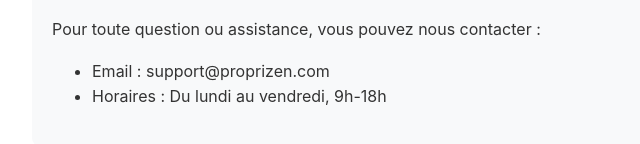
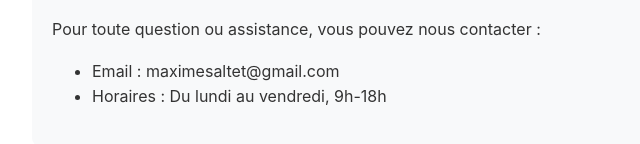
Before and after one commit to McSon2/PropriZen_support, a website: page index.html in a window 1280 px wide. Shown: the part 1185-1329 px from the top of the page, 208-848 px from the left. Drawn offline with Linux system fonts and the light colour scheme.

Commit message:
Update contact email in support page from support@proprizen.com to maximesaltet@gmail.com

```diff
--- a/index.html
+++ b/index.html
@@ -96,7 +96,7 @@
       <h2>Nous contacter</h2>
       <p>Pour toute question ou assistance, vous pouvez nous contacter :</p>
       <ul>
-        <li>Email : support@proprizen.com</li>
+        <li>Email : maximesaltet@gmail.com</li>
         <li>Horaires : Du lundi au vendredi, 9h-18h</li>
       </ul>
     </div>
```
